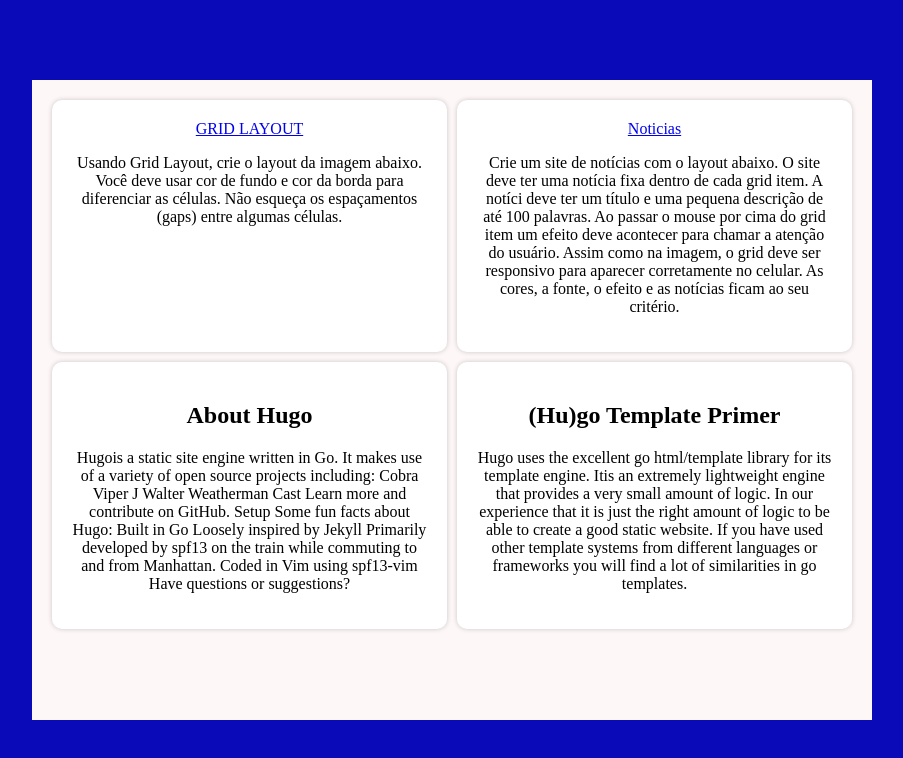
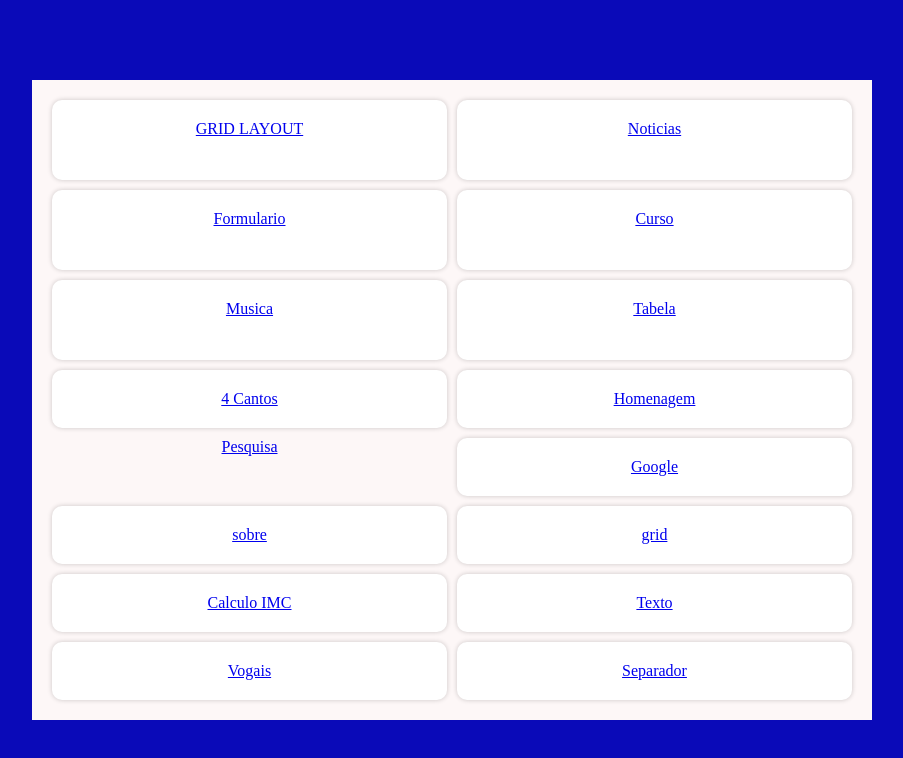
Before and after one commit to aks10-ifal/projetos, a plain HTML site: page index.html in a window 1280 px wide. Shown: the whole page, without its empty margins (188-1091 px from the left). Drawn offline with Linux system fonts and the light colour scheme.

Commit message:
Update index.html

```diff
--- a/index.html
+++ b/index.html
@@ -2,44 +2,74 @@
 <html lang="pt-br">
 <head>
     <meta charset="UTF-8">
-    <meta http-equiv="X-UA-Compatible" content="IE=edge">
+    <meta http-equiv="X-UA-Compatible" content="IE-edge">
     <meta name="viewport" content="width=device-width, initial-scale=1.0">
-    <title>Formulário XD</title>
+    <title>Projetos</title>
     <link rel="stylesheet" type="text/css" href="style.css" />
-
 </head>
 <body>
     <div class="xd">
         <div class="project">
-             <a href="https://aks10-ifal.github.io/grid/">GRID LAYOUT </a> <br>
+            <a href="https://aks10-ifal.github.io/grid/">GRID LAYOUT</a> <br>
 
-            <p>Usando Grid Layout, crie o layout da imagem abaixo. Você deve usar cor de fundo e cor da borda para diferenciar as células. Não esqueça os espaçamentos (gaps) entre algumas células.
-
-</p>
         </div>
         <div class="project">
-            <a href="https://aks10-ifal.github.io/grid-not/"> Noticias </a> <br>
-            <p> Crie um site de notícias com o layout abaixo. O site deve ter uma notícia fixa dentro de cada grid item. A notíci deve ter um título e uma pequena descrição de até 100 palavras. Ao passar o mouse por cima do grid item um efeito deve acontecer para chamar a atenção do usuário. Assim como na imagem, o grid deve ser responsivo para aparecer corretamente no celular. As cores, a fonte, o efeito e as notícias ficam ao seu critério.
-</p>
+            <a href="https://aks10-ifal.github.io/grid-not/">Noticias</a> <br>
+
         </div>
         <div class="project">
-            <h2>About Hugo</h2>
-            <p>
-Hugois a static site engine written in Go. It makes use of a variety of open
-source projects including: Cobra Viper J Walter Weatherman Cast Learn
-more and contribute on GitHub. Setup Some fun facts about Hugo: Built in
-Go Loosely inspired by Jekyll Primarily developed by spf13 on the train while
-commuting to and from Manhattan. Coded in Vim using spf13-vim Have
-questions or suggestions?</p>
+            <a href="https://aks10-ifal.github.io/formulario/">Formulario</a> <br>
         </div>
         <div class="project">
-            <h2>(Hu)go Template Primer</h2>
-            <p>Hugo uses the excellent go html/template library for its template engine. Itis
-an extremely lightweight engine that provides a very small amount of logic. In
-our experience that it is just the right amount of logic to be able to create a
-good static website. If you have used other template systems from different
-languages or frameworks you will find a lot of similarities in go templates.</p>
+            <a href="https://aks10-ifal.github.io/curso/">Curso</a><br>
         </div>
+        <div class="project">
+            <a href="https://aks10-ifal.github.io/imagemxd/">Musica</a><br>
+        </div>
+        <div class="project">
+            <a href="https://aks10-ifal.github.io/tabela/">Tabela</a> <br>
+        </div>
+        <div class="project">
+            <a href="https://aks10-ifal.github.io/div/">4 Cantos</a> <br>
+        </div>
+        <div class="project">
+            <a href="https://aks10-ifal.github.io/homenagem/">Homenagem</a> <br>
+        </div>
+        <div class "project">
+            <a href="https://aks10-ifal.github.io/form/">Pesquisa</a> <br>
+        </div>
+        <div class="project">
+            <a href="https://aks10-ifal.github.io/Google/">Google</a> <br>
+        </div>
+        <div class="project">
+            <a href="https://aks10-ifal.github.io/sobre/">sobre</a> <br>
+        </div>
+
+        <div class="project">
+            <a href="https://aks10-ifal.github.io/grid/">grid</a> <br>
+        </div>
+      <div class="project">
+          <a href="https://aks10-ifal.github.io/calculo/">Calculo IMC</a> <br>
+      </div>
+      <div class="project">
+          <a href="https://aks10-ifal.github.io/text/">Texto</a> <br>
+      </div>
+      <div class="project">
+          <a href="https://aks10-ifal.github.io/vogais/
+">Vogais</a> <br>
+      </div>
+
+
+      <div class="project">
+        <a href="https://aks10-ifal.github.io/separador/
+      ">Separador</a> <br>
+      </div>
+
+
+
+
+
+
 
     </div>
 </body>
```
